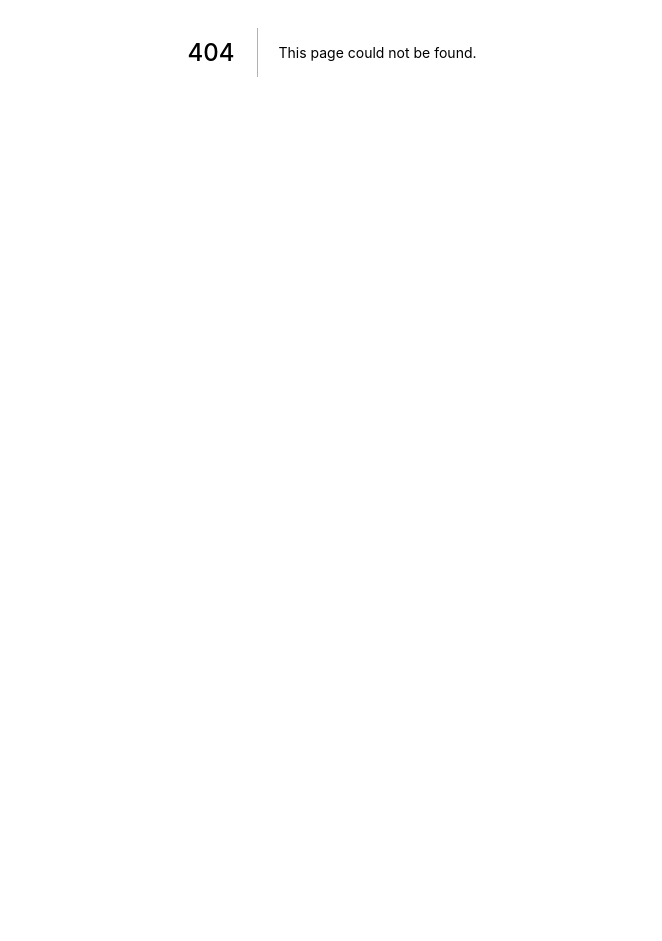
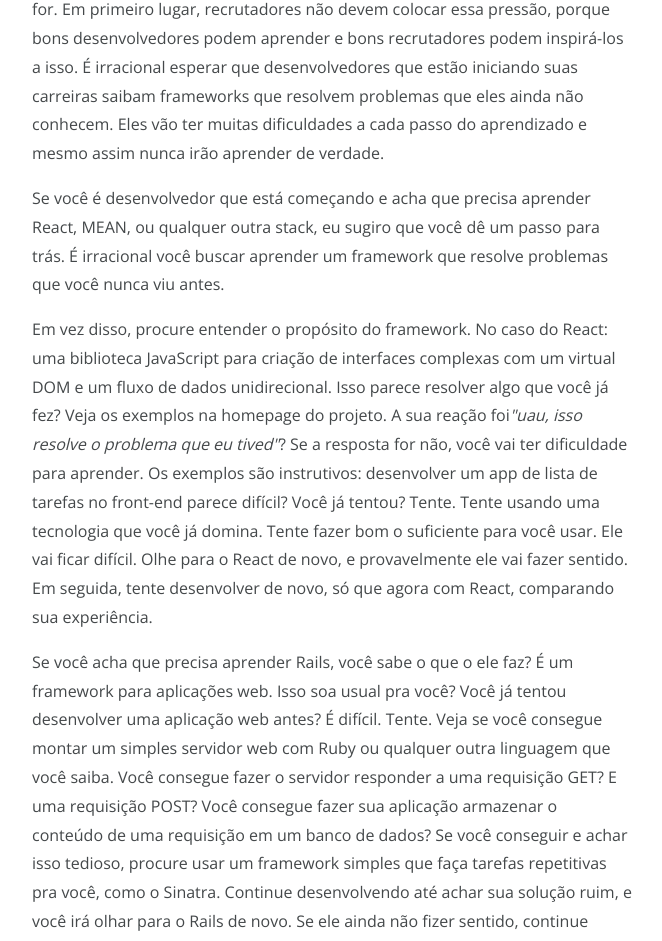
Before and after one commit to fernahh/website, a Next.js app: page /posts/como-aprender-web-frameworks in a window 1280 px wide. Before the commit this address had no page. Shown: the part 348-1289 px from the top of the page, without its empty margins (308-970 px from the left). Before the commit the page ends 800 px from the top, so only its background shows below. Built offline with nearby package versions, Linux system fonts and the light colour scheme.

Commit message:
feat(post): add post for beginners

```diff
--- a/data/posts.json
+++ b/data/posts.json
@@ -17,5 +17,11 @@
     "title": "ES2015 não é mais opcional",
     "date": "04/09/2016",
     "description": "Apesar de parecer muito tempo do release oficial do ES2015, a uso do padrão não é absoluto. Esse artigo busca mostrar os principais valores e razões para adotarmos de vez a versão oficial do JavaScript."
+  }, {
+    "id": 4,
+    "slug": "como-aprender-web-frameworks",
+    "title": "Como aprender web frameworks",
+    "date": "26/06/2016",
+    "description": "Tradução do artigo How to learn web frameworks, que fala sobre a \"pressão\" do mercado em busca de desenvolvedores júnior que sejam especialistas em web frameworks, como React, Angular e Rails."
   }
 ]
--- /dev/null
+++ b/pages/posts/como-aprender-web-frameworks.js
@@ -0,0 +1,94 @@
+import Head from 'next/head'
+import Article from '../../layouts/article'
+import Link from '../../components/link'
+import HR from '../../components/hr'
+
+export default () => (
+  <Article title="Como aprender web frameworks" date="26/06/2016">
+    <Head>
+      <title>Como aprender web frameworks</title>
+      <meta name="description"
+        content="Tradução do artigo How to learn web frameworks, que fala sobre
+        a pressão do mercado em busca de desenvolvedores júnior que sejam
+        especialistas em web frameworks, como React, Angular e Rails."
+      />
+    </Head>
+
+    <p>
+      Eu converso com desenvolvedores que estão começando. Também converso com
+      recrutadores. Os primeiros sentem muita pressão dos segundos para entrar
+      no mercado dominando algum framework específico. React, Rails, o que for.
+      Em primeiro lugar, recrutadores não devem colocar essa pressão, porque bons
+      desenvolvedores podem aprender e bons recrutadores podem inspirá-los a
+      isso. É irracional esperar que desenvolvedores que estão iniciando suas
+      carreiras saibam frameworks que resolvem problemas que eles ainda não
+      conhecem. Eles vão ter muitas dificuldades a cada passo do aprendizado
+      e mesmo assim nunca irão aprender de verdade.
+    </p>
+
+    <p>
+      Se você é desenvolvedor que está começando e acha que precisa aprender
+      React, MEAN, ou qualquer outra stack, eu sugiro que você dê um passo para
+      trás. É irracional você buscar aprender um framework que resolve problemas
+      que você nunca viu antes.
+    </p>
+
+    <p>
+      Em vez disso, procure entender o propósito do framework. No caso do React:
+      uma biblioteca JavaScript para criação de interfaces complexas com um
+      virtual DOM e um fluxo de dados unidirecional. Isso parece resolver algo
+      que você já fez? Veja os exemplos na homepage do projeto. A sua reação foi
+      <em>"uau, isso resolve o problema que eu tived"</em>? Se a resposta for
+      não, você vai ter dificuldade para aprender. Os exemplos são instrutivos:
+      desenvolver um app de lista de tarefas no front-end parece difícil? Você
+      já tentou? Tente. Tente usando uma tecnologia que você já domina. Tente
+      fazer bom o suficiente para você usar. Ele vai ficar difícil. Olhe para o
+      React de novo, e provavelmente ele vai fazer sentido. Em seguida, tente
+      desenvolver de novo, só que agora com React, comparando sua experiência.
+    </p>
+
+    <p>
+      Se você acha que precisa aprender Rails, você sabe o que o ele faz? É um
+      framework para aplicações web. Isso soa usual pra você? Você já tentou
+      desenvolver uma aplicação web antes? É difícil. Tente. Veja se você
+      consegue montar um simples servidor web com Ruby ou qualquer outra
+      linguagem que você saiba. Você consegue fazer o servidor responder a uma
+      requisição GET? E uma requisição POST? Você consegue fazer sua aplicação
+      armazenar o conteúdo de uma requisição em um banco de dados? Se você
+      conseguir e achar isso tedioso, procure usar um framework simples que faça
+      tarefas repetitivas pra você, como o Sinatra. Continue desenvolvendo até
+      achar sua solução ruim, e você irá olhar para o Rails de novo. Se ele
+      ainda não fizer sentido, continue desenvolvendo até sua aplicação ser <em>realmente</em> ruim.
+    </p>
+
+    <p>
+      Eu realmente nunca tinha aprendido frameworks JS antes de ter passado por
+      problemas em aplicações baseadas em requisições AJAX apenas com jQuery. Eu
+      nunca tinha achado o Rails realmente útil, construí um servidor apenas com
+      Node, e senti a dor de tentar escalar um servidor em uma aplicação web.
+    </p>
+
+    <p>
+      Frameworks não existem para impressionar as pessoas ou deixar a vida delas
+      mais difíceis. Pessoas os usam porque tem problemas. Se você quiser aprender
+      um framework, ele deve ajudar a resolver o seu problema.
+    </p>
+
+    <p>
+      Se estiver olhando para "aprenda Railsd" ou "aprenda Angulard" como um
+      problema, então você terá dificuldade para começar a aprender e vai ser
+      difícil saber se você está progredindo. Você pode rever esse problema como
+      "aprender a desenvolver interfaces complexas e interativasd" ou "aprender
+      como desenvolver aplicações webd", em seguida, o framework passará a ser
+      uma ferramenta para resolver o seu problema, e aprender não será uma tarefa
+      difícil, será uma descoberta.
+    </p>
+
+    <HR />
+
+    <p>
+      <em>Esse texto é uma tradução do artigo <Link href="https://medium.com/shopify-ux/how-to-learn-web-frameworks-9d447cb71e68">"How to learn web frameworksd"</Link>,
+      da <Link href="https://medium.com/u/48287abd8420">Tessa Thornton</Link>.</em>
+    </p>
+  </Article>
+)
```
